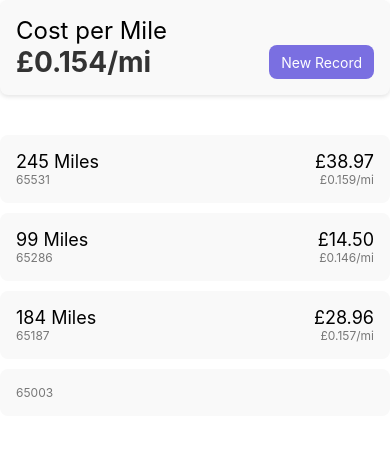
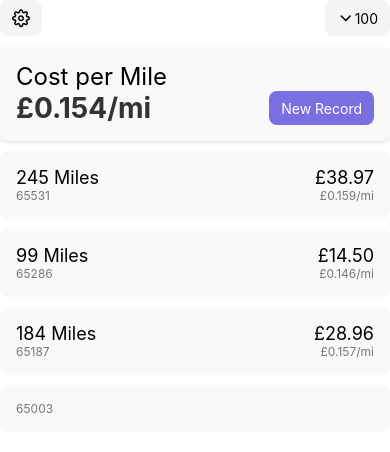
Before and after one commit to jcbyte/TripTab, a React Native app: screen / in a window 390 px wide. Shown: the top 452 px of the page. Built offline with nearby package versions, Linux system fonts and the light colour scheme.

Commit message:
created top bar buttons

```diff
--- a/package.json
+++ b/package.json
@@ -18,7 +18,8 @@
     "react-native": "0.76.2",
     "react-native-web": "~0.19.13",
     "uuid": "^11.0.3",
-    "react-native-get-random-values": "~1.11.0"
+    "react-native-get-random-values": "~1.11.0",
+    "@expo/vector-icons": "^14.0.2"
   },
   "devDependencies": {
     "@babel/core": "^7.25.2",
--- a/src/App.tsx
+++ b/src/App.tsx
@@ -1,5 +1,5 @@
 import React from "react";
-import { FlatList, SafeAreaView, Text, View } from "react-native";
+import { FlatList, SafeAreaView, Text, TouchableOpacity, View } from "react-native";
 
 import { v4 as uuidv4 } from "uuid";
 import ListItem from "./components/ListItem";
@@ -9,15 +9,16 @@ import useRecordModal from "./hooks/useRecordModal";
 import { styles as globalStyles } from "./styles";
 import Record from "./types/Record";
 
+import { Feather } from "@expo/vector-icons";
 import "react-native-get-random-values";
 import useCachedRecords from "./hooks/useCachedRecords";
 
+// todo main box select past 10/100/all etc
 // todo edit incl delete
+// todo force first element to be a mileage type
 // todo scroll
-// todo main box select past 10/100/all etc
 // todo settings page miles/km, currency
 // todo settings page export, import
-// todo force first element to be a mileage type
 
 export default function App() {
 	// List of records
@@ -33,7 +34,21 @@ export default function App() {
 	return (
 		<>
 			<SafeAreaView style={globalStyles.body}>
-				<View style={{ display: "flex", flexDirection: "column", gap: 40 }}>
+				<View style={{ display: "flex", flexDirection: "column", gap: 10 }}>
+					<View style={{ display: "flex", flexDirection: "row", justifyContent: "space-between" }}>
+						{/* Settings Button */}
+						<TouchableOpacity activeOpacity={0.6} style={globalStyles.blankButton}>
+							<Feather name="settings" color={globalStyles.blankButtonText.color} size={18} />
+						</TouchableOpacity>
+
+						{/* Calculated Records No */}
+						<TouchableOpacity activeOpacity={0.6} style={globalStyles.blankButton}>
+							<Feather name="chevron-down" color={globalStyles.blankButtonText.color} size={18} />
+							<Text style={globalStyles.blankButtonText}>100</Text>
+						</TouchableOpacity>
+					</View>
+
+					{/* Milage Box */}
 					<MileageBox
 						cachedRecordTransitions={cachedRecordTransitions}
 						calculateRecordsNo={100}
--- a/src/components/MileageBox.tsx
+++ b/src/components/MileageBox.tsx
@@ -42,8 +42,8 @@ export default function MileageBox({
 			<Text style={styles.titleText}>Cost per Mile</Text>
 			<View style={{ display: "flex", flexDirection: "row" }}>
 				<Text style={{ ...styles.mileageText, flex: 1 }}>{formatMileageCost(calculateCost())}</Text>
-				<TouchableOpacity activeOpacity={0.6} style={globalStyles.button} onPress={openModal}>
-					<Text style={globalStyles.buttonText}>New Record</Text>
+				<TouchableOpacity activeOpacity={0.6} style={globalStyles.primaryButton} onPress={openModal}>
+					<Text style={globalStyles.primaryButtonText}>New Record</Text>
 				</TouchableOpacity>
 			</View>
 		</View>
--- a/src/components/RecordModal.tsx
+++ b/src/components/RecordModal.tsx
@@ -69,13 +69,13 @@ export default function RecordModal({
 
 						<TouchableOpacity
 							activeOpacity={0.6}
-							style={globalStyles.button}
+							style={globalStyles.primaryButton}
 							onPress={() => {
 								updateRecords(record);
 								closeModal();
 							}}
 						>
-							<Text style={globalStyles.buttonText}>Save</Text>
+							<Text style={globalStyles.primaryButtonText}>Save</Text>
 						</TouchableOpacity>
 					</View>
 				</BlurView>
--- a/src/styles.ts
+++ b/src/styles.ts
@@ -5,13 +5,10 @@ export const colours = {
 	switchTrackPrimary: "#e1d8f1",
 };
 
-export const styles = StyleSheet.create({
-	body: {
-		marginTop: StatusBar.currentHeight,
-		padding: 20,
-	},
+const genericStyles = StyleSheet.create({
 	button: {
-		backgroundColor: colours.primary,
+		display: "flex",
+		flexDirection: "row",
 		borderRadius: 8,
 		paddingVertical: 8,
 		paddingHorizontal: 12,
@@ -19,8 +16,30 @@ export const styles = StyleSheet.create({
 		alignItems: "center",
 	},
 	buttonText: {
+		fontSize: 14,
+	},
+});
+
+export const styles = StyleSheet.create({
+	body: {
+		marginTop: StatusBar.currentHeight,
+		padding: 20,
+	},
+	primaryButton: {
+		...genericStyles.button,
+		backgroundColor: colours.primary,
+	},
+	primaryButtonText: {
+		...genericStyles.buttonText,
 		color: "#fff",
-		fontSize: 14,
+	},
+	blankButton: {
+		...genericStyles.button,
+		backgroundColor: "#f4f4f4",
+	},
+	blankButtonText: {
+		...genericStyles.buttonText,
+		color: "#000",
 	},
 	input: {
 		borderColor: "#ccc",
```
Also changed, not shown: 1 other file (tests, documents, lock files or other folders).
